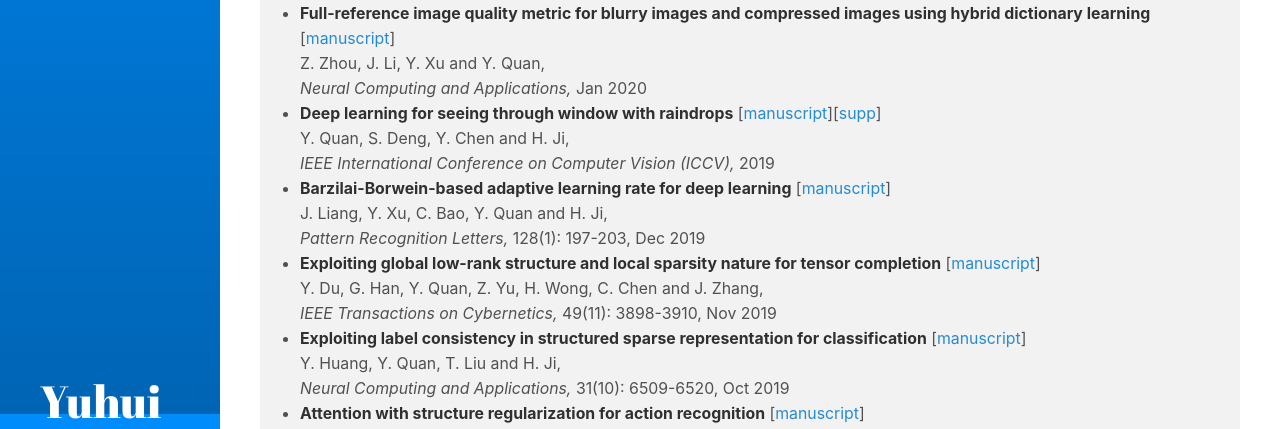
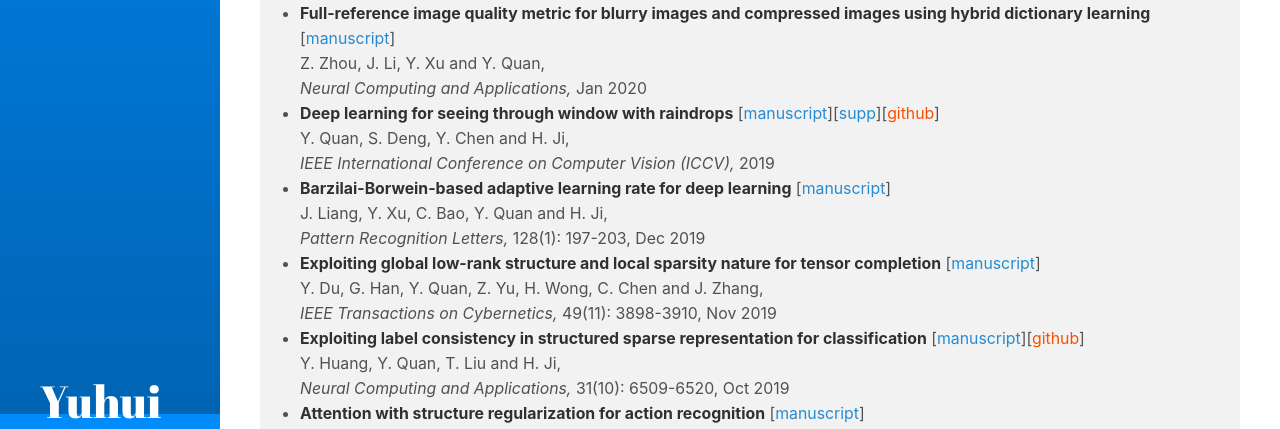
Before and after one commit to csyhquan/csyhquan.github.io, a Jekyll site: the page built from category/c_publication.md, in a window 1280 px wide and 1358 px high. Shown: the part 486-915 px from the top of the window. Built offline with Jekyll 4.4.1, drawn with Linux system fonts in a browser that asks for light colours.

Commit message:
Update c_publication.md

```diff
--- a/category/c_publication.md
+++ b/category/c_publication.md
@@ -6,7 +6,7 @@ title: Publication
 <summary><span style="font-size: 105%;"><strong><small>2019 - 2020</small></strong></span></summary>
 <small>
 <ul style="background-color: #f2f2f2;">
- <li><span style="font-size: 95%;"><strong>Self2Self with dropout: Learning self-supervised denoising from single image</strong>  [<a href="https://github.com/csyhquan/csyhquan.github.io/raw/master/manuscript/20x-cvpr-Self2Self%20With%20Dropout%20Learning%20Self-Supervised%20Denoising%20From%20Single%20Image.pdf">manuscript</a>][<a href="https://github.com/csyhquan/csyhquan.github.io/raw/master/manuscript/20x-cvpr-Self2Self%20With%20Dropout%20Learning%20Self-Supervised%20Denoising%20From%20Single%20Image%20(SUPP).pdf">supp</a>][<a href="https://github.com/csyhquan/csyhquan.github.io/raw/master/code/Self2Self"><font color="#F75000">code</font></a>][<a href="https://github.com/scut-mingqinchen/self2self"><font color="#F75000">github</font></a>]</span><br />
+ <li><span style="font-size: 95%;"><strong>Self2Self with dropout: Learning self-supervised denoising from single image</strong>  [<a href="https://github.com/csyhquan/csyhquan.github.io/raw/master/manuscript/20x-cvpr-Self2Self%20With%20Dropout%20Learning%20Self-Supervised%20Denoising%20From%20Single%20Image.pdf">manuscript</a>][<a href="https://github.com/csyhquan/csyhquan.github.io/raw/master/manuscript/20x-cvpr-Self2Self%20With%20Dropout%20Learning%20Self-Supervised%20Denoising%20From%20Single%20Image%20(SUPP).pdf">supp</a>][<a href="https://github.com/csyhquan/csyhquan.github.io/raw/master/code/Self2Self/Self2Self.rar"><font color="#F75000">code</font></a>][<a href="https://github.com/scut-mingqinchen/self2self"><font color="#F75000">github</font></a>]</span><br />
 <span style="font-size: 95%;"> Y. Quan, M. Chen, T. Pang and H. Ji,<br />
 <em>IEEE Conference on Computer Vision and Pattern Recognition (CVPR), </em>2020</span></li><!--Seattle(virtual），Jun-->
 <li><span style="font-size: 95%;"><strong>Variational-EM-based deep learning for noise-blind image deblurring</strong>  [<a href="https://github.com/csyhquan/csyhquan.github.io/raw/master/manuscript/20-cvpr-Variational-EM-based%20Deep%20Learning%20for%20Noise-blind%20Image%20Deblurring.pdf">manuscript</a>]</span><br />
@@ -25,7 +25,7 @@ title: Publication
 <span style="font-size: 95%;"> Z. Zhou, J. Li, Y. Xu and Y. Quan,<br />
 <em> Neural Computing and Applications, </em>Jan 2020</span></li>
 
-<li><span style="font-size: 95%;"><strong>Deep learning for seeing through window with raindrops</strong> [<a href="https://github.com/csyhquan/csyhquan.github.io/raw/master/manuscript/19-iccv-Deep%20Learning%20for%20Seeing%20Through%20Window%20With%20Raindrops.pdf" download="github1">manuscript</a>][<a href="https://github.com/csyhquan/csyhquan.github.io/raw/master/manuscript/19-iccv-Deep%20Learning%20for%20Seeing%20Through%20Window%20With%20Raindrops%20(SUPP).pdf" download="sup2">supp</a>]</span><br />
+<li><span style="font-size: 95%;"><strong>Deep learning for seeing through window with raindrops</strong> [<a href="https://github.com/csyhquan/csyhquan.github.io/raw/master/manuscript/19-iccv-Deep%20Learning%20for%20Seeing%20Through%20Window%20With%20Raindrops.pdf" download="github1">manuscript</a>][<a href="https://github.com/csyhquan/csyhquan.github.io/raw/master/manuscript/19-iccv-Deep%20Learning%20for%20Seeing%20Through%20Window%20With%20Raindrops%20(SUPP).pdf" download="sup2">supp</a>][<a href="https://github.com/jackiesdd/raindropAttention"><font color="#F75000">github</font></a>]</span><br />
 <span style="font-size: 95%;"> Y. Quan, S. Deng, Y. Chen and H. Ji,<br />
  <em> IEEE International Conference on Computer Vision (ICCV), </em><!--Seoul, Oct -->2019</span></li>
  <li><span style="font-size: 95%;"><strong>Barzilai-Borwein-based adaptive learning rate for deep learning</strong> [<a href="https://github.com/csyhquan/csyhquan.github.io/raw/master/manuscript/19-pr-Barzilai%E2%80%93Borwein-based%20adaptive%20learning%20rate%20for%20deep%20learning.pdf" download="github6">manuscript</a>]</span><br />
@@ -34,7 +34,7 @@ title: Publication
  <li><span style="font-size: 95%;"><strong>Exploiting global low-rank structure and local sparsity nature for tensor completion</strong> [<a href="https://github.com/csyhquan/csyhquan.github.io/raw/master/manuscript/19-tcyb-Exploiting%20Global%20Low-rank%20Structure%20and%20Local%20Sparsity%20Nature%20for%20Tensor%20Completion.pdf" download="github10">manuscript</a>]</span><br />
 <span style="font-size: 95%;"> Y. Du, G. Han, Y. Quan, Z. Yu, H. Wong, C. Chen and J. Zhang,<br />
 <em> IEEE Transactions on Cybernetics,</em> 49(11): 3898-3910, Nov 2019</span></li>
-<li><span style="font-size: 95%;"><strong>Exploiting label consistency in structured sparse representation for classification</strong> [<a href="https://github.com/csyhquan/csyhquan.github.io/raw/master/manuscript/19-nca-Exploiting%20label%20consistency%20in%20structured%20sparse%20representation%20for%20classification.pdf" download="github7">manuscript</a>] </span><br />
+<li><span style="font-size: 95%;"><strong>Exploiting label consistency in structured sparse representation for classification</strong> [<a href="https://github.com/csyhquan/csyhquan.github.io/raw/master/manuscript/19-nca-Exploiting%20label%20consistency%20in%20structured%20sparse%20representation%20for%20classification.pdf" download="github7">manuscript</a>][<a href="https://github.com/csyongdu/Exploiting-Global-Low-Rank-Structure-and-Local-Sparsity-Nature-for-Tensor-Completion"><font color="#F75000">github</font></a>] </span><br />
 <span style="font-size: 95%;"> Y. Huang, Y. Quan, T. Liu and H. Ji,<br />
 <em> Neural Computing and Applications, </em>31(10): 6509-6520, Oct 2019</span></li>
 <li><span style="font-size: 95%;"><strong>Attention with structure regularization for action recognition</strong> [<a href="https://github.com/csyhquan/csyhquan.github.io/raw/master/manuscript/19-cviu-Attention%20with%20structure%20regularization%20for%20action%20recognition.pdf" download="github8">manuscript</a>]</span><br />
```
